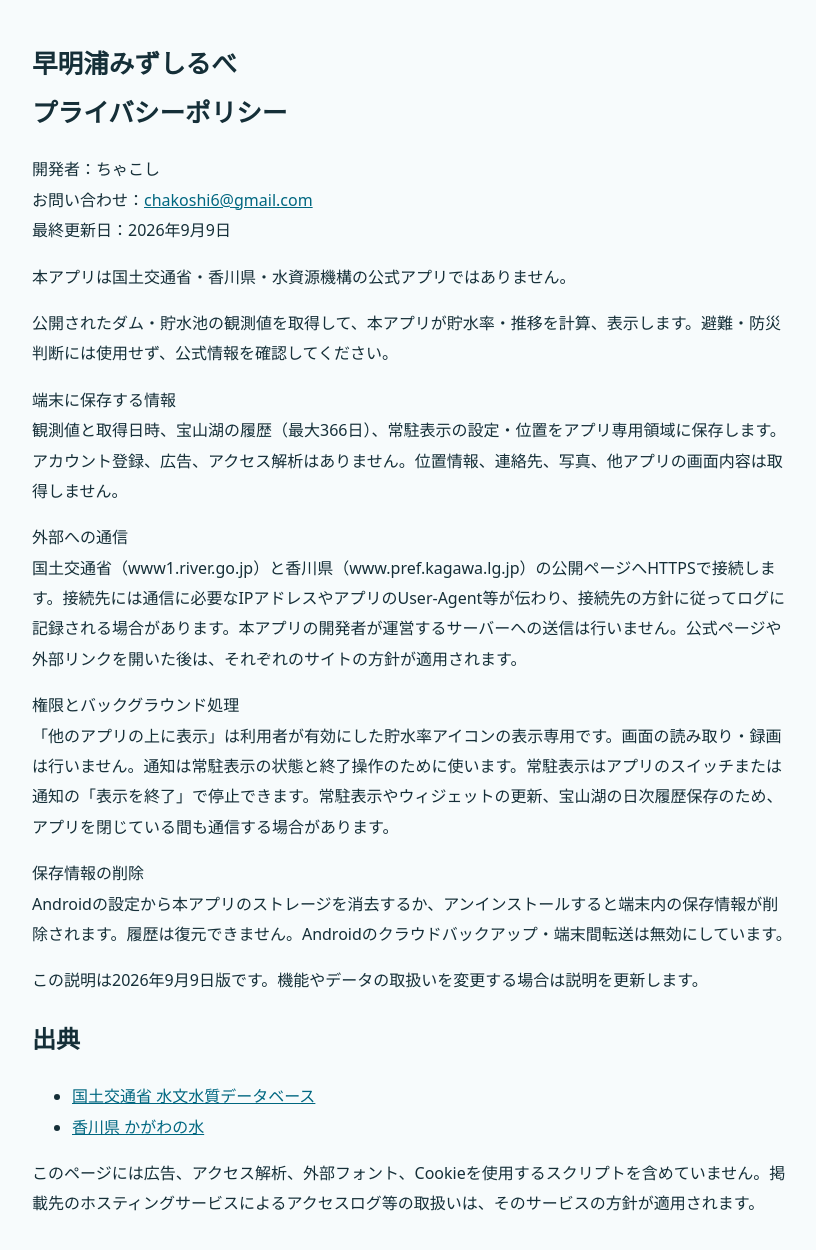
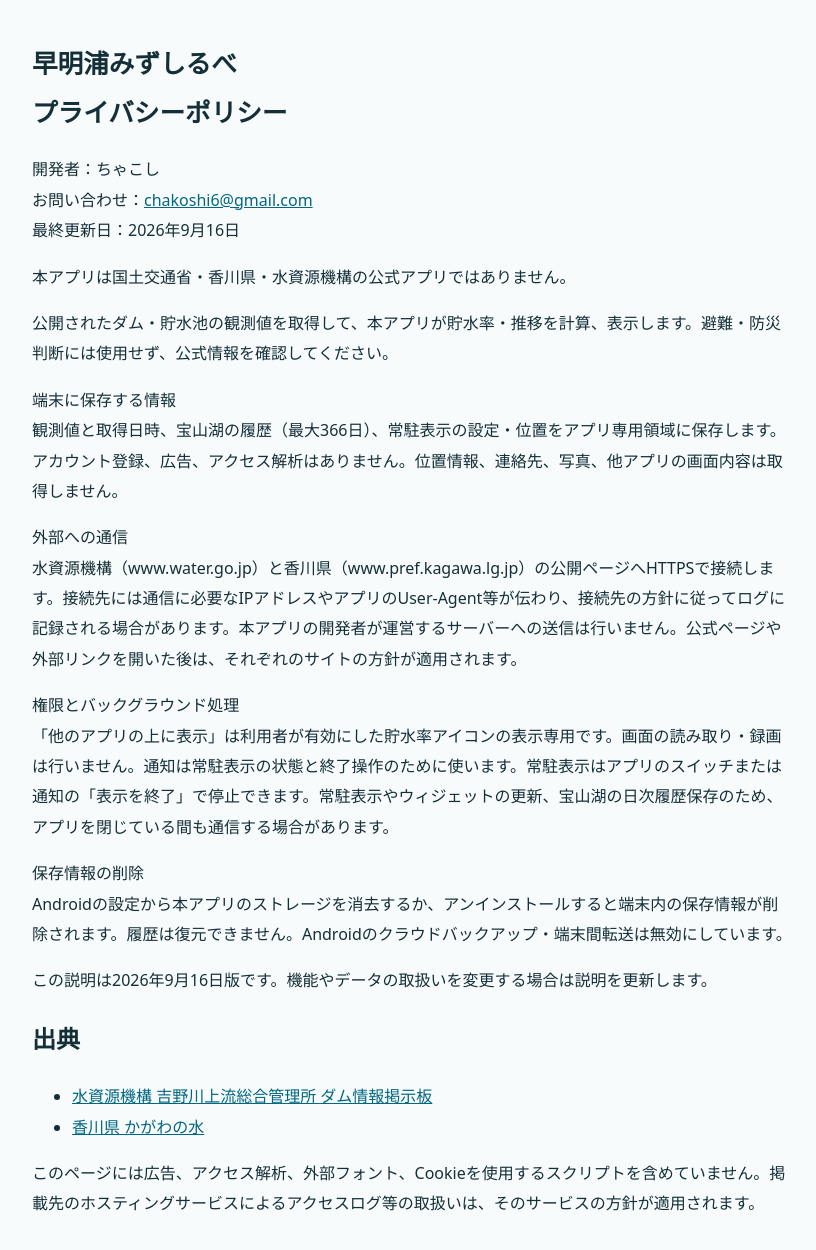
Before and after one commit to tyatya123/sameura-mizushirube-privacy, a plain HTML site: page index.html in a window 1280 px wide. Shown: the whole page, without its empty margins (228-1044 px from the left). Drawn offline with Linux system fonts and the light colour scheme.

Commit message:
Update data provider disclosure for v1.3.0
Switch the data source disclosure and source link from MLIT to Japan Water Agency; update the policy date to 2026-09-16.

```diff
--- a/index.html
+++ b/index.html
@@ -5,20 +5,20 @@
 <style>body{font-family:system-ui,sans-serif;line-height:1.9;max-width:760px;margin:40px auto;padding:0 24px;color:#152f38;background:#f7fbfc}h1{font-size:1.6rem}p{white-space:pre-line}a{color:#006780}@media(prefers-color-scheme:dark){body{background:#081c25;color:#d7e8ee}a{color:#81d6ef}}</style>
 </head><body>
 <h1>早明浦みずしるべ<br>プライバシーポリシー</h1>
-<p>開発者：ちゃこし<br>お問い合わせ：<a href="mailto:chakoshi6@gmail.com">chakoshi6@gmail.com</a><br>最終更新日：2026年9月9日</p>
+<p>開発者：ちゃこし<br>お問い合わせ：<a href="mailto:chakoshi6@gmail.com">chakoshi6@gmail.com</a><br>最終更新日：2026年9月16日</p>
 <p>本アプリは国土交通省・香川県・水資源機構の公式アプリではありません。</p>
 <p>公開されたダム・貯水池の観測値を取得して、本アプリが貯水率・推移を計算、表示します。避難・防災判断には使用せず、公式情報を確認してください。</p>
 <p>端末に保存する情報
 観測値と取得日時、宝山湖の履歴（最大366日）、常駐表示の設定・位置をアプリ専用領域に保存します。アカウント登録、広告、アクセス解析はありません。位置情報、連絡先、写真、他アプリの画面内容は取得しません。</p>
 <p>外部への通信
-国土交通省（www1.river.go.jp）と香川県（www.pref.kagawa.lg.jp）の公開ページへHTTPSで接続します。接続先には通信に必要なIPアドレスやアプリのUser-Agent等が伝わり、接続先の方針に従ってログに記録される場合があります。本アプリの開発者が運営するサーバーへの送信は行いません。公式ページや外部リンクを開いた後は、それぞれのサイトの方針が適用されます。</p>
+水資源機構（www.water.go.jp）と香川県（www.pref.kagawa.lg.jp）の公開ページへHTTPSで接続します。接続先には通信に必要なIPアドレスやアプリのUser-Agent等が伝わり、接続先の方針に従ってログに記録される場合があります。本アプリの開発者が運営するサーバーへの送信は行いません。公式ページや外部リンクを開いた後は、それぞれのサイトの方針が適用されます。</p>
 <p>権限とバックグラウンド処理
 「他のアプリの上に表示」は利用者が有効にした貯水率アイコンの表示専用です。画面の読み取り・録画は行いません。通知は常駐表示の状態と終了操作のために使います。常駐表示はアプリのスイッチまたは通知の「表示を終了」で停止できます。常駐表示やウィジェットの更新、宝山湖の日次履歴保存のため、アプリを閉じている間も通信する場合があります。</p>
 <p>保存情報の削除
 Androidの設定から本アプリのストレージを消去するか、アンインストールすると端末内の保存情報が削除されます。履歴は復元できません。Androidのクラウドバックアップ・端末間転送は無効にしています。</p>
-<p>この説明は2026年9月9日版です。機能やデータの取扱いを変更する場合は説明を更新します。</p>
+<p>この説明は2026年9月16日版です。機能やデータの取扱いを変更する場合は説明を更新します。</p>
 <h2>出典</h2>
-<ul><li><a href="https://www1.river.go.jp/cgi-bin/DspDamData.exe?ID=1368080700010&amp;KIND=3&amp;PAGE=0">国土交通省 水文水質データベース</a></li>
+<ul><li><a href="https://www.water.go.jp/mizu/ikeda/mizuinfo/">水資源機構 吉野川上流総合管理所 ダム情報掲示板</a></li>
 <li><a href="https://www.pref.kagawa.lg.jp/mizusigen/mizu/kfvn.html">香川県 かがわの水</a></li></ul>
 <p>このページには広告、アクセス解析、外部フォント、Cookieを使用するスクリプトを含めていません。掲載先のホスティングサービスによるアクセスログ等の取扱いは、そのサービスの方針が適用されます。</p>
 </body></html>
```
